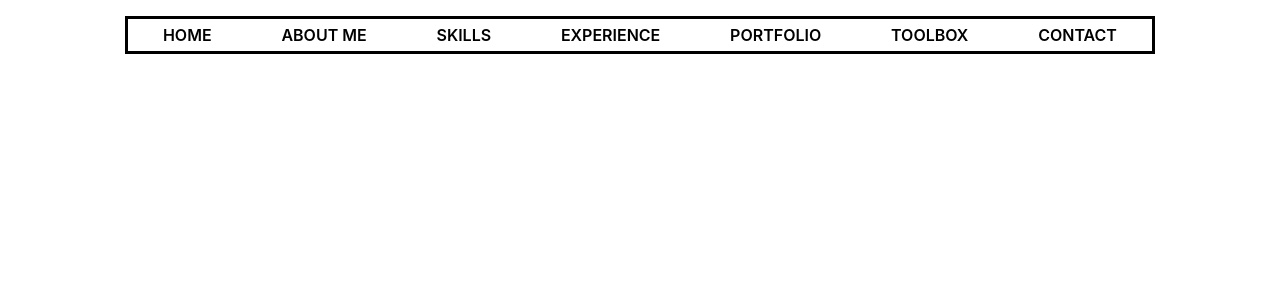
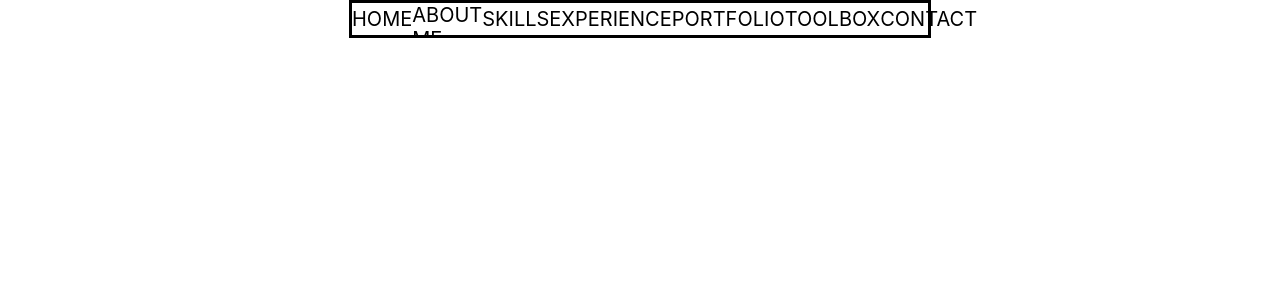
Before and after one commit to gregdusek/my-portfolio, a React (Create React App) app: page / in a window 1280 px wide. Shown: the top 300 px of the page. Built offline with nearby package versions, Linux system fonts and the light colour scheme.

Commit message:
Increased font size

```diff
--- a/src/Components/Navbar/styles.css
+++ b/src/Components/Navbar/styles.css
@@ -1,16 +1,17 @@
 .navbar {
     display: flex;
     height: 2rem;
-    width: 80%;
-    margin: 1rem auto;
-    padding: 1rem auto;
+    width: 45%;
+    margin: auto;
+    padding: auto;
     border: 3px solid;
     /* justify-content: space-between; */
 
 }
 
 .nav-link {
-    font-weight: 600;
+    font-size: 1.25rem;
+    font-weight: bold 600;
     margin:  auto;
     /* padding: 1rem; */
 }
```
